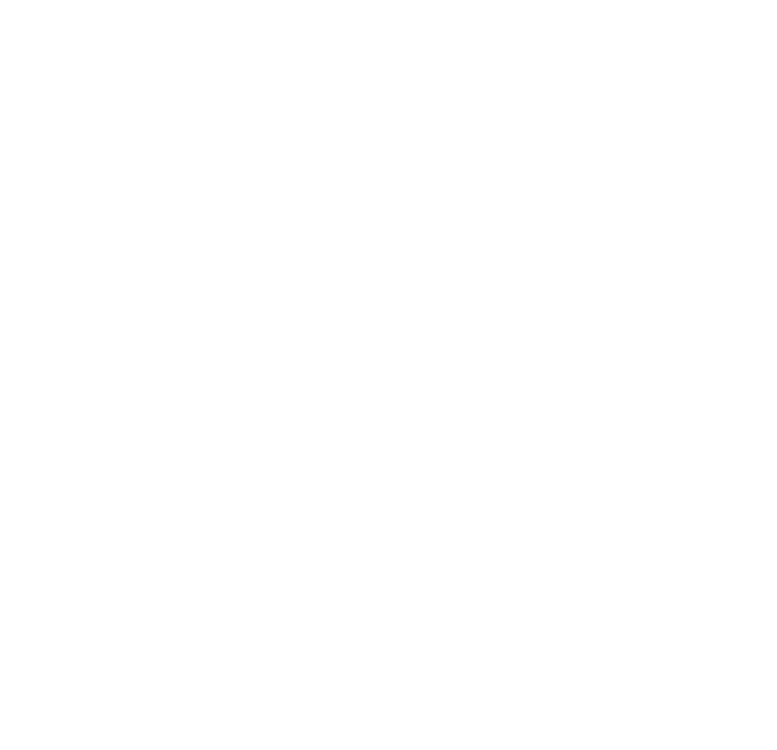
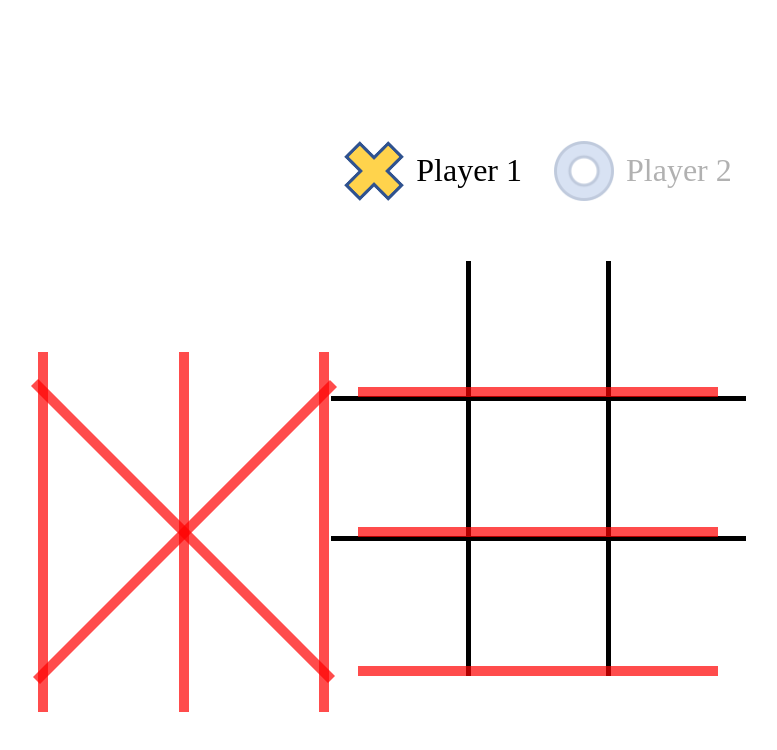
Before and after one commit to kaba8986/tictactoe, a plain HTML site: page index.html in a window 1280 px wide. Shown: the whole page, without its empty margins (102-879 px from the left). Drawn offline with Linux system fonts and the light colour scheme.

Commit message:
lines created

```diff
--- a/index.html
+++ b/index.html
@@ -6,9 +6,72 @@
   <meta name="viewport" content="width=device-width, initial-scale=1.0">
   <link rel="stylesheet" href="style.css">
   <script src="script.js"></script>
-  <title>TicTac Toe</title>
+  <title>Tic Tac Toe</title>
 </head>
 <body>
+  <div class="player-panel">
+    <div id="player-1">
+      <img src="./img/cross.png">Player 1
+    </div>
+    <div class="player-inactive" id="player-2">
+      <img src="./img/circle.png">Player 2
+    </div>
+  </div>
 
+  <div class="horizontal-line" style="top: 387px;"></div>
+  <div class="horizontal-line" style="top: 527px;"></div>
+  <div class="horizontal-line" style="top: 666px;"></div>
+  <div class="vertical-line" style="top: 352px; left: 140px;"></div>
+  <div class="vertical-line" style="top: 352px; left: 281px;"></div>
+  <div class="vertical-line" style="top: 352px; left: 421px;"></div>
+  <div class="diagonal-line" style="top: 322px; left: 282px;"></div>
+  <div class="more-diagonal" style="top: 321px; left: 280px;"></div>
+
+
+
+  <table>
+    <tr>
+      <td onclick="fillShape(0)">
+        <img id="circle-0" class="shape dis-none" src="./img/circle.png">
+        <img id="cross-0" class="shape dis-none" src="./img/cross.png">
+      </td>
+      <td onclick="fillShape(1)">
+        <img id="circle-1" class="shape dis-none" src="./img/circle.png">
+        <img id="cross-1" class="shape dis-none" src="./img/cross.png">
+      </td>
+      <td onclick="fillShape(2)">
+        <img id="circle-2" class="shape dis-none" src="./img/circle.png">
+        <img id="cross-2" class="shape dis-none" src="./img/cross.png">
+      </td>
+    </tr>
+    <tr>
+      <td onclick="fillShape(3)">
+        <img id="circle-3" class="shape dis-none" src="./img/circle.png">
+        <img id="cross-3" class="shape dis-none" src="./img/cross.png">
+      </td>
+      <td onclick="fillShape(4)">
+        <img id="circle-4" class="shape dis-none" src="./img/circle.png">
+        <img id="cross-4" class="shape dis-none" src="./img/cross.png">
+      </td>
+      <td onclick="fillShape(5)">
+        <img id="circle-5" class="shape dis-none" src="./img/circle.png">
+        <img id="cross-5" class="shape dis-none" src="./img/cross.png">
+      </td>
+    </tr>
+    <tr>
+      <td onclick="fillShape(6)">
+        <img id="circle-6" class="shape dis-none" src="./img/circle.png">
+        <img id="cross-6" class="shape dis-none" src="./img/cross.png">
+      </td>
+      <td onclick="fillShape(7)">
+        <img id="circle-7" class="shape dis-none" src="./img/circle.png">
+        <img id="cross-7" class="shape dis-none" src="./img/cross.png">
+      </td>
+      <td onclick="fillShape(8)">
+        <img id="circle-8" class="shape dis-none" src="./img/circle.png">
+        <img id="cross-8" class="shape dis-none" src="./img/cross.png">
+      </td>
+    </tr>
+  </table>
 </body>
 </html>
--- a/script.js
+++ b/script.js
@@ -0,0 +1,65 @@
+let fields = [];
+let currentShape = 'cross';
+
+function fillShape(id) {
+  if(fields[id]) {
+    return
+  }
+  fields[id] = currentShape;
+  if(currentShape == 'cross') {
+    currentShape = 'circle';
+  } else {
+    currentShape = 'cross';
+  }
+  draw();
+  checkForWin();
+}
+
+function draw() {
+  for(let i = 0; i < fields.length; i++) {
+    if(fields[i] == 'circle') {
+      document.getElementById(`circle-${i}`).classList.remove('dis-none');
+    }
+
+    if(fields[i] == 'cross') {
+      document.getElementById(`cross-${i}`).classList.remove('dis-none');
+    }
+  }
+  changePlayer();
+}
+
+function changePlayer() {
+  document.getElementById('player-1').classList.toggle('player-inactive');
+  document.getElementById('player-2').classList.toggle('player-inactive');
+}
+
+function checkForWin() {
+  let winner;
+  if(fields[0] == fields[1] && fields[0] == fields[2] && fields[0]) {
+    winner = fields[0];
+  }
+  if(fields[3] == fields[4] && fields[3] == fields[5] && fields[3]) {
+    winner = fields[3];
+  }
+  if(fields[6] == fields[7] && fields[6] == fields[8] && fields[6]) {
+    winner = fields[6];
+  }
+  if(fields[0] == fields[3] && fields[0] == fields[6] && fields[0]) {
+    winner = fields[0];
+  }
+  if(fields[1] == fields[4] && fields[1] == fields[7] && fields[1]) {
+    winner = fields[1];
+  }
+  if(fields[2] == fields[3] && fields[2] == fields[8] && fields[2]) {
+    winner = fields[2];
+  }
+  if(fields[0] == fields[4] && fields[0] == fields[8] && fields[0]) {
+    winner = fields[0];
+  }
+  if(fields[2] == fields[4] && fields[2] == fields[6] && fields[2]) {
+    winner = fields[2];
+  }
+  if(winner) {
+    console.log('GEWONNEN!', winner);
+  }
+}
--- a/style.css
+++ b/style.css
@@ -0,0 +1,110 @@
+body {
+  display: flex;
+  flex-direction: column;
+  justify-content: center;
+  align-items: center;
+  min-height: 100vh;
+}
+
+.player-panel {
+  display: flex;
+  font-size: 32px;
+  margin-bottom: 60px;
+}
+
+.player-panel img {
+  width: 60px;
+  height: 60px;
+  margin-right: 12px;
+}
+
+.player-panel div {
+  display: flex;
+  justify-content: center;
+  align-items: center;
+  margin: 0 16px;
+}
+
+.player-inactive {
+  opacity: 0.3;
+}
+
+table {
+  border-collapse: collapse;
+}
+
+tr {
+  width: 399px;
+}
+
+td {
+  width: 133px;
+  height: 133px;
+  border: 5px solid black;
+  position: relative;
+  cursor: pointer;
+}
+
+td:hover {
+  background-color: rgba(0, 136, 221, 0.1);
+}
+
+tr:first-child td {
+  border-top: 0;
+}
+
+tr:last-child td {
+  border-bottom: 0;
+}
+
+td:first-child {
+  border-left: 0;
+}
+
+td:last-child {
+  border-right: 0;
+}
+
+.shape {
+  position: absolute;
+  width: 80px;
+  height: 80p;
+  top: 50%;
+  left: 50%;
+  transform: translate(-50%, -50%);
+}
+
+.dis-none {
+  display: none;
+}
+
+.horizontal-line {
+  position: absolute;
+  height: 10px;
+  width: 360px;
+  background-color: rgba(255, 0, 0, 0.7);
+}
+
+.vertical-line {
+  /* transform: rotate(90deg); */
+  position: absolute;
+  height: 360px;
+  width: 10px;
+  background-color: rgba(255, 0, 0, 0.7);
+}
+
+.diagonal-line {
+  transform: rotate(45deg);
+  position: absolute;
+  height: 420px;
+  width: 10px;
+  background-color: rgba(255, 0, 0, 0.7);
+}
+
+.more-diagonal {
+  transform: rotate(135deg);
+  position: absolute;
+  height: 420px;
+  width: 10px;
+  background-color: rgba(255, 0, 0, 0.7);
+}
```
Also changed, not shown: img/circle.png (added), img/cross.png (added), img/game-over.png (added).
